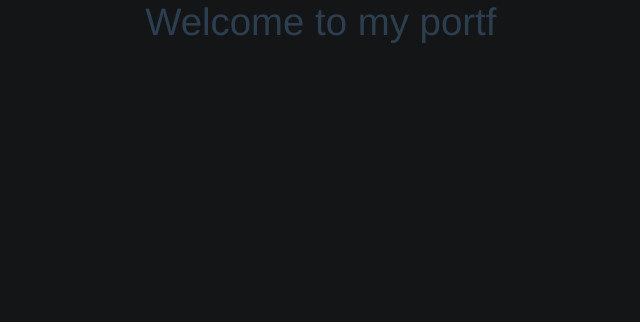
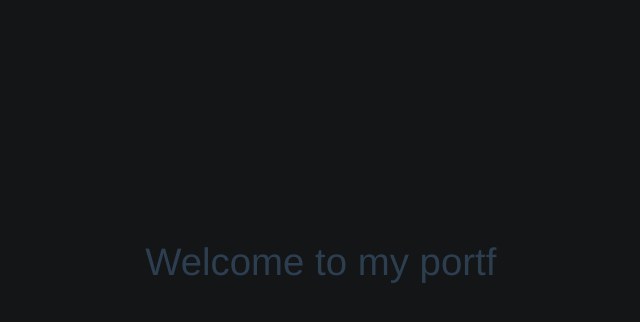
Before and after one commit to jcamarao/jcamarao.github.io, a Vue app: page / in a window 1280 px wide. Shown: the top 322 px of the page, without its empty margins (312-952 px from the left). Built offline with nearby package versions, Linux system fonts and the light colour scheme.

Commit message:
stylizing fixes

```diff
--- a/src/App.vue
+++ b/src/App.vue
@@ -26,6 +26,5 @@
     -moz-osx-font-smoothing: grayscale;
     text-align: center;
     color: #2c3e50;
-    margin-top: 60px;
   }
 </style>
--- a/src/components/Welcome.vue
+++ b/src/components/Welcome.vue
@@ -1,20 +1,16 @@
 <template>
     <div id="mobile" v-if="isMobile()">
         <div id="mobile-welcome">
-            <div id="mobile-welcome-text-properties">
             <span class="mobile-welcome-text">{{ welcomeMessage }}</span>
             <span class="mobile-cursor">|</span>
             <span class="cursor" :class="{ typing: typing }">&nbsp;</span>
         </div>
     </div>
-    </div>
     <div id="not-mobile" v-else>
         <div id="desktop-welcome">
-            <div id="desktop-welcome-text-properties">
             <span class="desktop-welcome-text">{{ welcomeMessage }}</span>
             <span class="desktop-cursor">|</span>
             <span class="cursor" :class="{ typing: typing }">&nbsp;</span>
-            </div>
         </div>
     </div>
 </template>
@@ -120,18 +116,18 @@
         width: 100%;
         z-index: 99;
     }
-    #mobile-welcome-text-properties span.mobile-welcome-text {
+    .mobile-welcome-text {
+        position: relative;
+        top: 30%;
         font-size: 5vw;
         font-weight: normal;
         justify-content: center;
         align-items: center;
-    }
-    #mobile-welcome-text {
-        margin-left: auto;
-        margin-right: auto;
         text-align: center;
     }
     .mobile-cursor {
+        position: relative;
+        top: 30%;
         font-size: 5vw;
         color: #2c3e50;
         -webkit-animation: 1s blink step-end infinite;
@@ -148,18 +144,18 @@
         width: 100%;
         z-index: 99;
     }
-    #desktop-welcome-text-properties span.desktop-welcome-text {
+    .desktop-welcome-text {
+        position: relative;
+        top: 30%;
         font-size: 3vw;
         font-weight: normal;
         justify-content: center;
         align-items: center;
-    }
-    .desktop-welcome-text {
-        margin-left: auto;
-        margin-right: auto;
         text-align: center;
     }
     .desktop-cursor {
+        position: relative;
+        top: 30%;
         font-size: 3vw;
         color: #2c3e50;
         -webkit-animation: 1s blink step-end infinite;
```
Lines whose indentation alone changed are shown as unchanged.
